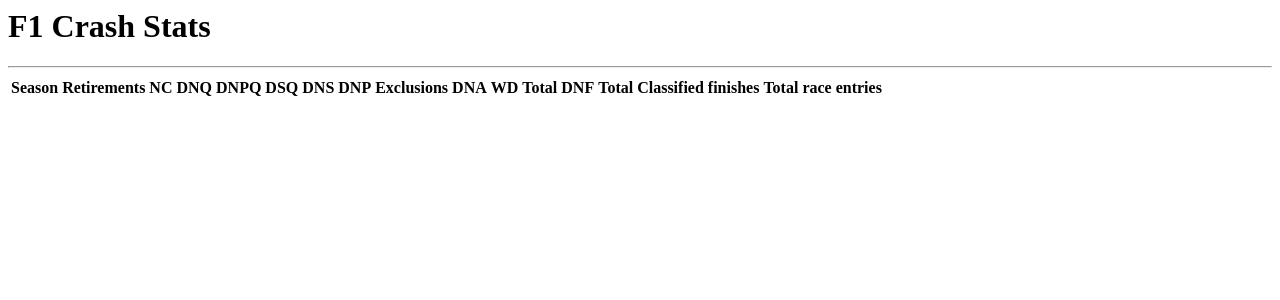
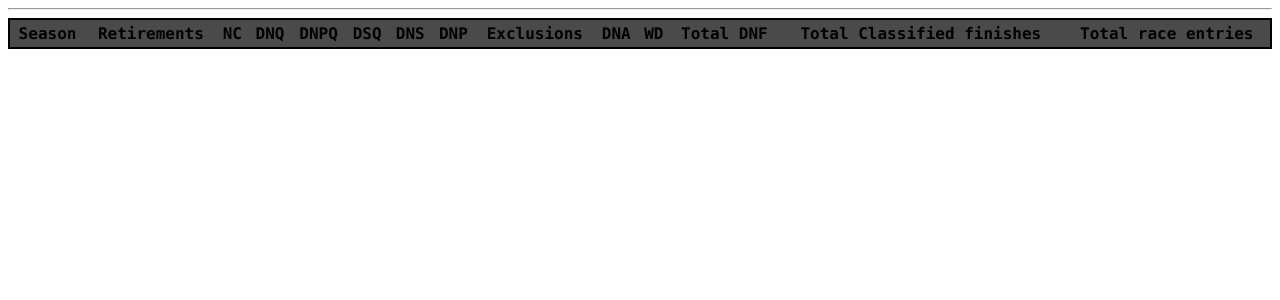
Before and after one commit to Adamouization/Formula1-Crash-Stats, a Flask app: page / in a window 1280 px wide. Shown: the top 300 px of the page. Run offline with Flask 2, Linux system fonts and the light colour scheme; lists and menus that the app fills with data are empty.

Commit message:
Add CSS style to table + remove title from view

```diff
--- /dev/null
+++ b/app/static/table.css
@@ -0,0 +1,47 @@
+table.darkTable {
+  font-family: "Lucida Console", Monaco, monospace;
+  border: 2px solid #000000;
+  background-color: #4A4A4A;
+  width: 100%;
+  text-align: center;
+  border-collapse: collapse;
+}
+table.darkTable td, table.darkTable th {
+  border: 1px solid #4A4A4A;
+  padding: 4px 4px;
+}
+table.darkTable tbody td {
+  font-size: 18px;
+  color: #E6E6E6;
+}
+table.darkTable tr:nth-child(even) {
+  background: #888888;
+}
+table.darkTable thead {
+  background: #000000;
+  border-bottom: 3px solid #000000;
+}
+table.darkTable thead th {
+  font-size: 20px;
+  font-weight: bold;
+  color: #E6E6E6;
+  text-align: center;
+  border-left: 2px solid #4A4A4A;
+}
+table.darkTable thead th:first-child {
+  border-left: none;
+}
+
+table.darkTable tfoot {
+  font-size: 20px;
+  font-weight: bold;
+  color: #E6E6E6;
+  background: #000000;
+  background: -moz-linear-gradient(top, #404040 0%, #191919 66%, #000000 100%);
+  background: -webkit-linear-gradient(top, #404040 0%, #191919 66%, #000000 100%);
+  background: linear-gradient(to bottom, #404040 0%, #191919 66%, #000000 100%);
+  border-top: 1px solid #4A4A4A;
+}
+table.darkTable tfoot td {
+  font-size: 20px;
+}
--- a/app/templates/base.html
+++ b/app/templates/base.html
@@ -1,10 +1,7 @@
 <html>
 <head>
-    {% if title %}
-    <title>{{ title }}</title>
-    {% else %}
-    <title>Welcome to F1 Crash Stats</title>
-    {% endif %}
+    <title>F1 Crash Stats</title>
+    <link rel="stylesheet" type="text/css" href="../static/table.css">
 </head>
 <body>
 
--- a/app/templates/index.html
+++ b/app/templates/index.html
@@ -1,7 +1,7 @@
 {% extends "base.html" %}
 
 {% block content %}
-<table>
+<table class="darkTable">
     <tr>
         <th>Season</th>
         <th>Retirements</th>
--- a/app/views.py
+++ b/app/views.py
@@ -22,4 +22,4 @@ def index():
             response_data.append(season_data)
     else:
         print("The following path does not exist: {}".format(raw_data_files_path))
-    return render_template('index.html', title='F1 Crash Stats', data=response_data)
+    return render_template('index.html', data=response_data)
```
